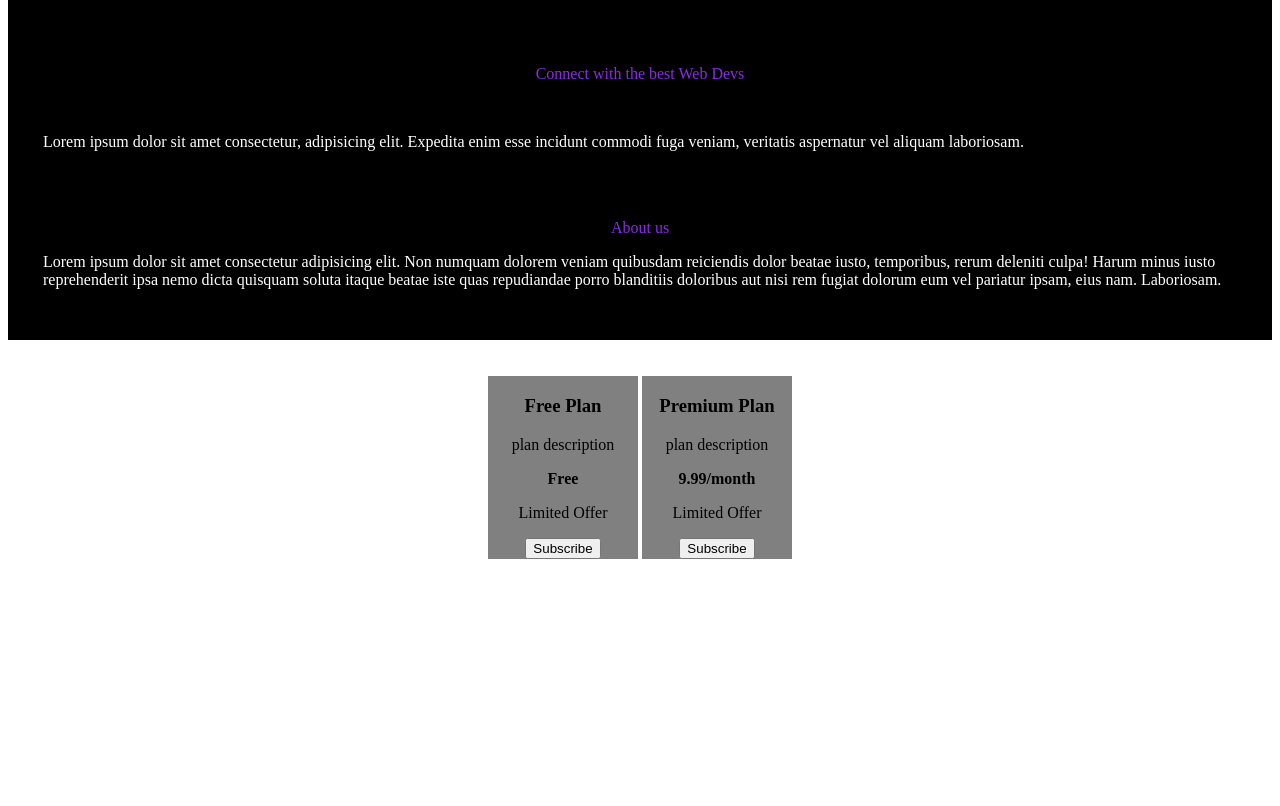
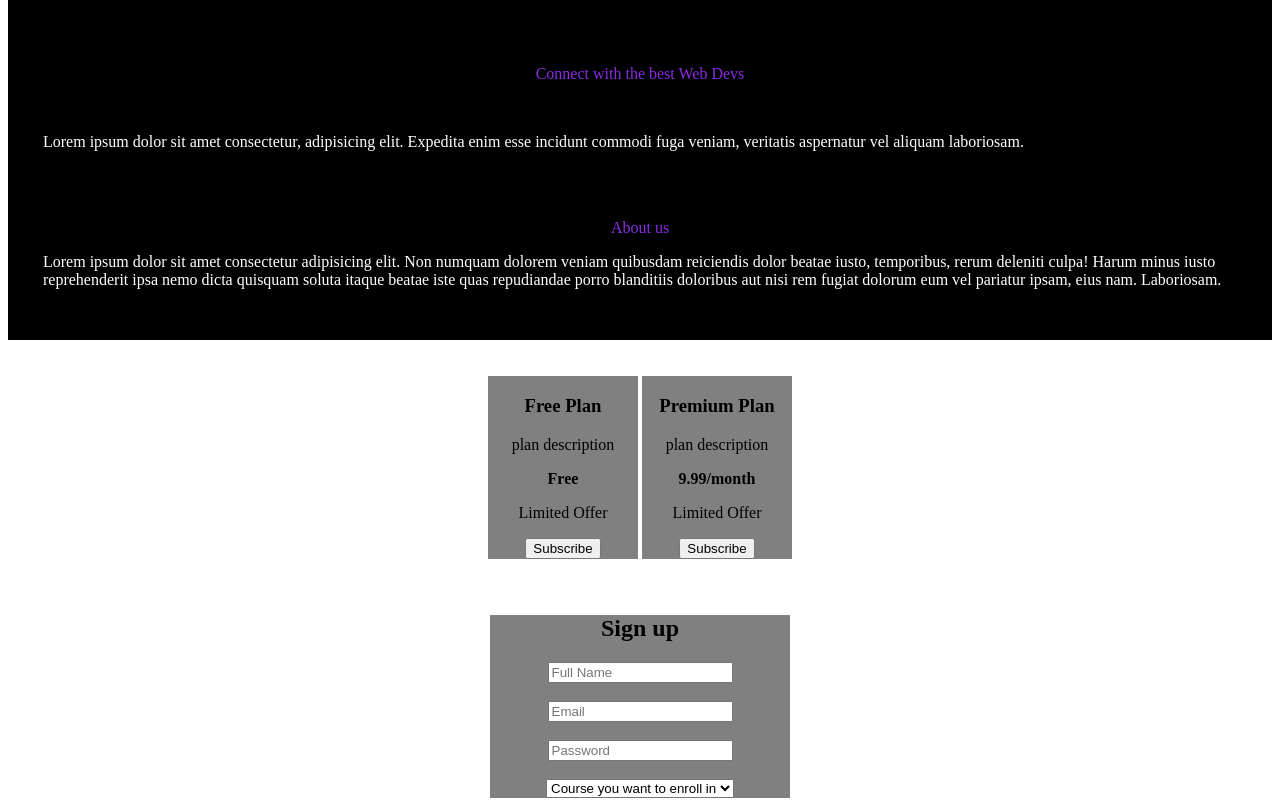
Before and after one commit to mahinabdullah04/programming-hero-demo, a plain HTML site: page index.html in a window 1280 px wide. Shown: the part 100-906 px from the top of the page. Before the commit the page ends 800 px from the top, so only its background shows below. Drawn offline with Linux system fonts and the light colour scheme.

Commit message:
created signup card

```diff
--- a/index.html
+++ b/index.html
@@ -72,11 +72,27 @@
       </div>
       <br><br>
       <!-- Sign up -->
-       <div>
-        <form >
 
-        </form>
-       </div>
+       <!-- Sign up -->
+<div style="text-align: center;">
+  <div class="signup">
+    <form>
+      <p><h2>Sign up</h2></p>
+      <input type="text" placeholder="Full Name">
+      <br><br>
+      <input type="email" placeholder="Email">
+      <br><br>
+      <input type="password" placeholder="Password">
+      <br><br>
+      <select name="course">
+        <option value="" disabled selected>Course you want to enroll in</option>
+        <option value="python">Python</option>
+        <option value="javascript">Javascript</option>
+        <option value="react">React</option>
+      </select>
+    </form>
+  </div>
+</div>
 
     </div>
   </body>
--- a/styles.css
+++ b/styles.css
@@ -21,4 +21,9 @@
   width: 150px;
   text-align: center;
 }
-.purple-text{color: blueviolet;}
+.signup {
+  background-color: gray;
+  width: 300px;
+  text-align: center;
+  margin: 0 auto;
+}
```
